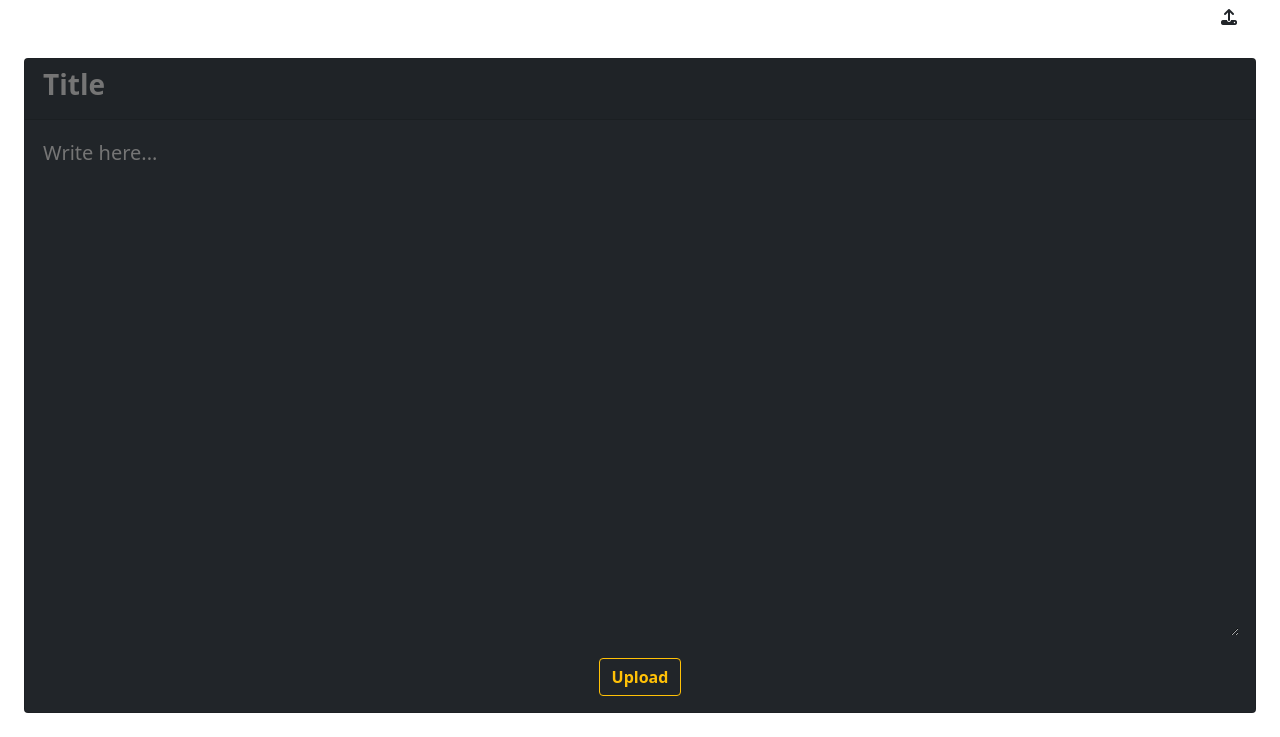
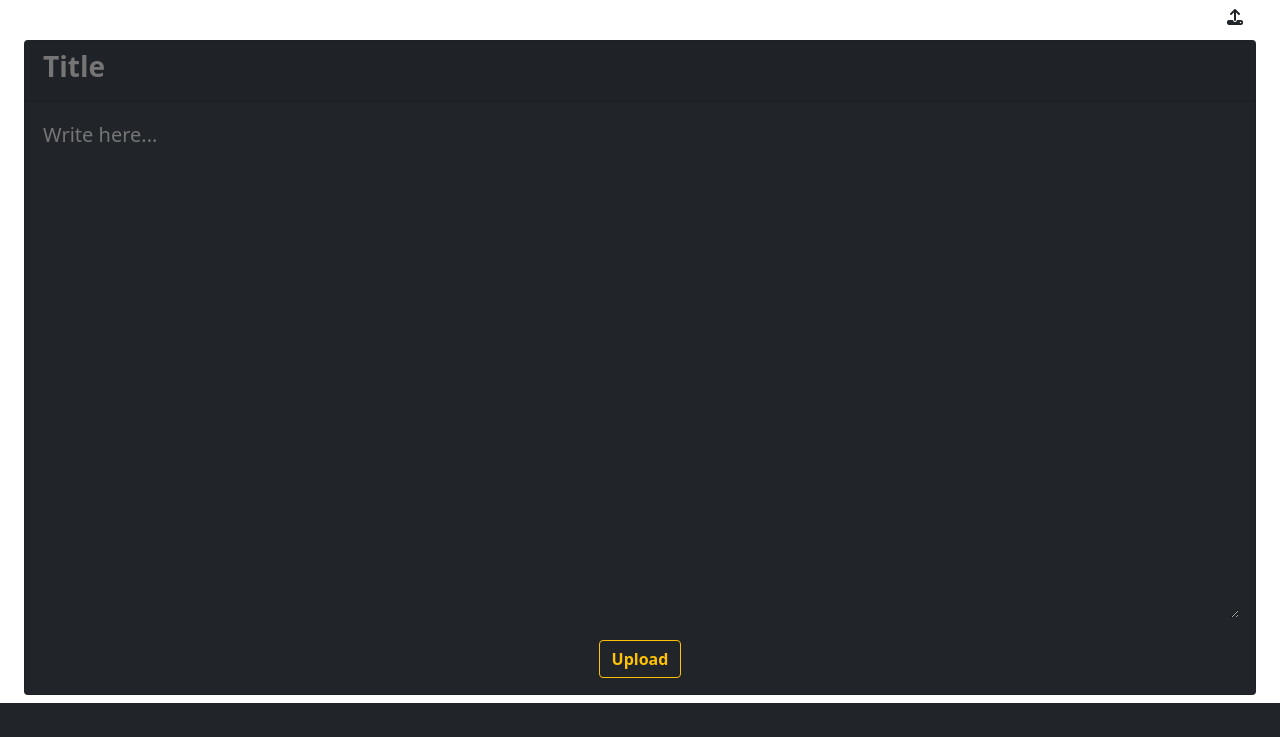
Before and after one commit to Mahimakaya/Blog-website, a PHP site: page /blog.php in a window 1280 px wide. Shown: the part 662-1399 px from the top of the page. After the commit the page ends 1365 px from the top, so only its background shows below. Run offline with PHP 8.4, Linux system fonts and the light colour scheme; the visitor is signed in with stand-in values (Sample User, id 1); some libraries are stand-ins or nearby versions.

Commit message:
error corrected

```diff
--- a/blog.php
+++ b/blog.php
@@ -67,9 +67,9 @@ closeBtn.addEventListener("click",function(e){
         </div>
       </div>
 
-      <label for="blog_image" style="position: relative;left: 95%;width:50px;cursor:pointer"><i class="fa-solid fa-upload "></i></label>
+      <label for="blog_image" style="position:absolute;right:2rem;cursor:pointer"><i class="fa-solid fa-upload "></i></label>
 
-      <div class="card text-center m-4 bg-dark">
+      <div class="card text-center m-4 bg-dark" style="position:relative;top:1rem">
         <div class="card-header">
           <h3><input type="text" placeholder="Title" name="title" id="title"></h3>
         </div>
--- a/index.php
+++ b/index.php
@@ -118,7 +118,7 @@ include "header.php";
   </div>
 </div>
 <div class="card-footer bg-dark text-center text-muted">
-  Content rights to respectful owners...
+ This is just a mock website for personal purposes. Content rights to respectful owners...
 </div>
 <script src="https://cdn.jsdelivr.net/npm/bootstrap@5.0.2/dist/js/bootstrap.bundle.min.js"
   integrity="sha384-MrcW6ZMFYlzcLA8Nl+NtUVF0sA7MsXsP1UyJoMp4YLEuNSfAP+JcXn/tWtIaxVXM" crossorigin="anonymous"></script>
--- a/profile.php
+++ b/profile.php
@@ -137,6 +137,7 @@ if(mysqli_num_rows($sql2)<=0){
 
 <script>
   //read the whole blog
+  var UserName = '<?php echo $_SESSION['user'] ?>' ;
   $(document).on("click", ".read", function (e) {
     var id = $(this).data("eid");
     var show = "show";
@@ -233,6 +234,7 @@ if(mysqli_num_rows($sql2)<=0){
     var pname = $('#pName').val();
     var pemail = $('#pEmail').val();
     var saveProfile = "saveProfile";
+    var user = UserName;
     if(validateEmail(pemail)===false){
       alert("Enter valid email!");
       return;
@@ -246,6 +248,7 @@ if(mysqli_num_rows($sql2)<=0){
         id: id,
         pname:pname,
         pemail:pemail,
+        user:user,
         saveProfile:saveProfile,
       },
       success: function (data) {
```
Also changed, not shown: profile_ajax.php (+6 -3 lines).
